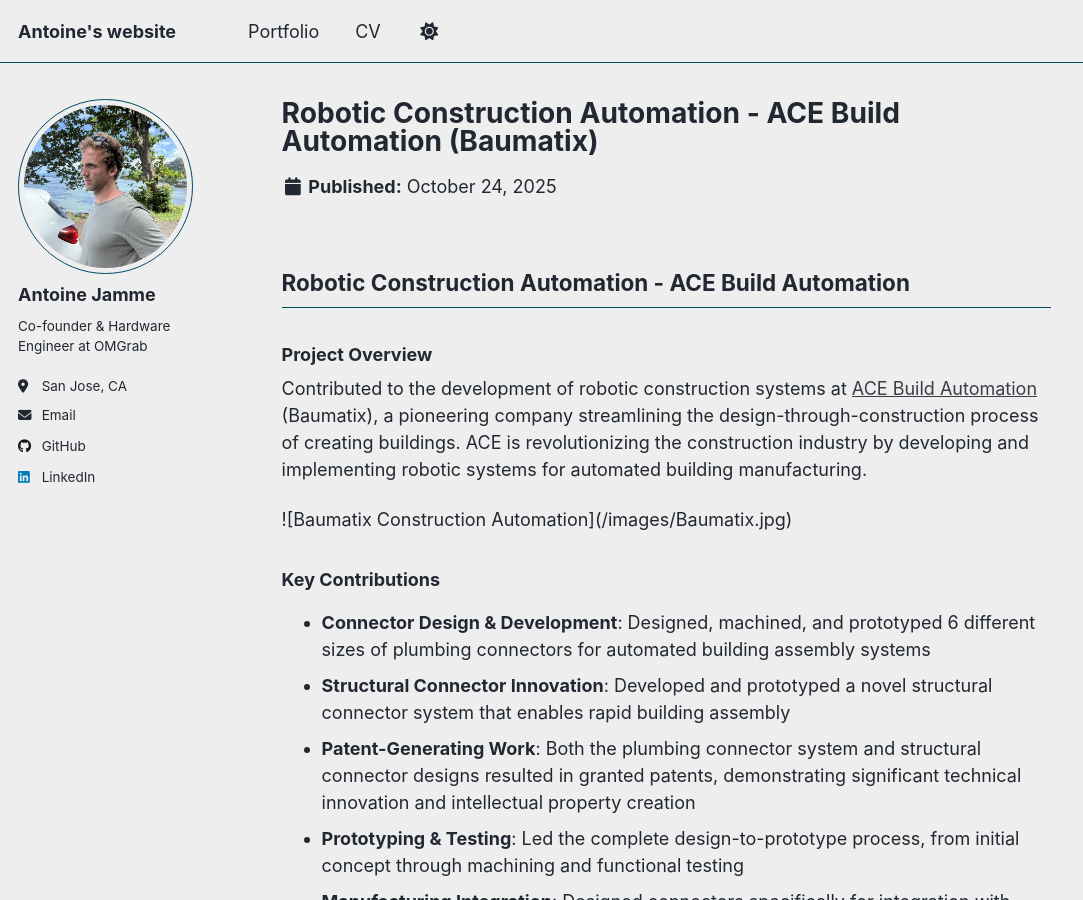
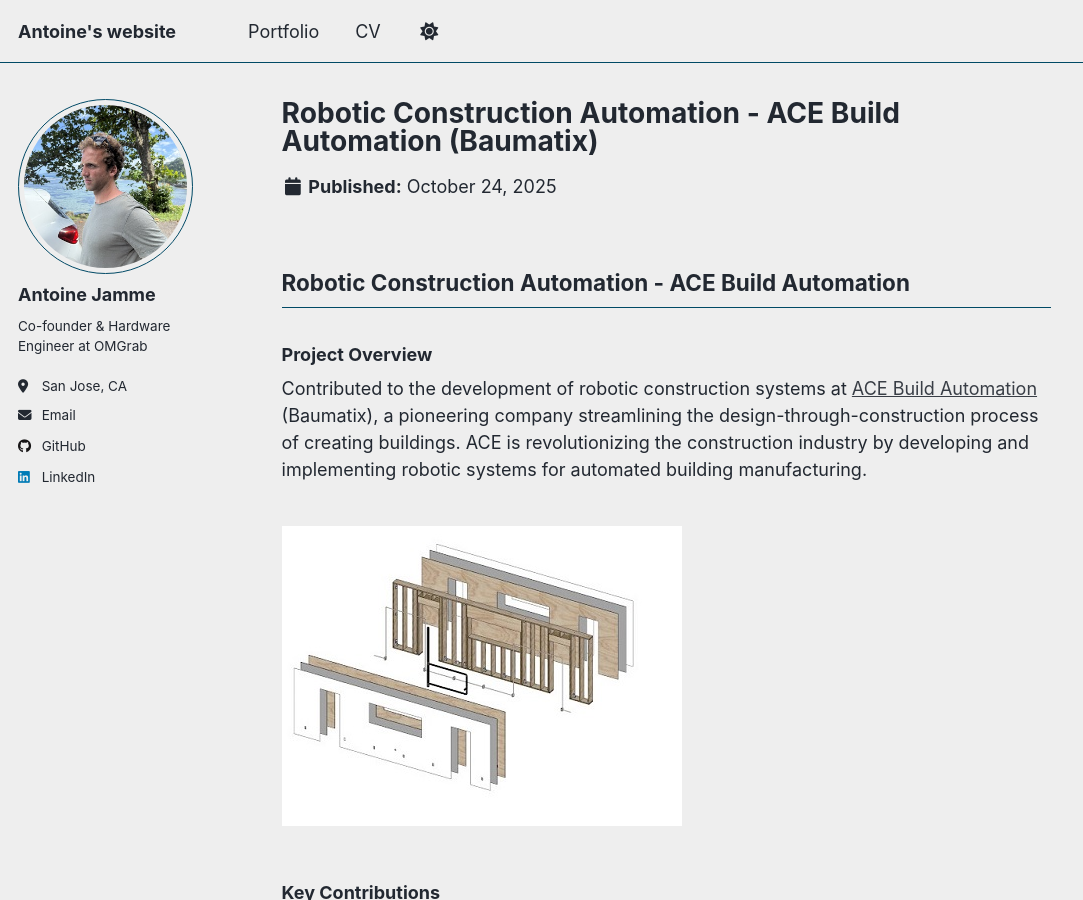
Before and after one commit to AntoineJamme/antoinejamme.github.io, a Jekyll site: the page built from _portfolio/portfolio-4.html, in a window 1280 px wide and 900 px high. Shown: the whole window, without its empty margins (0-1083 px from the left). Built offline with Jekyll 4.4.1, drawn with Linux system fonts in a browser that asks for light colours; a script that is not in the unit is left out.

Commit message:
Fix Baumatix.jpg image display in portfolio-4 by adding to excerpt and using proper HTML img tag

```diff
--- a/_portfolio/portfolio-4.html
+++ b/_portfolio/portfolio-4.html
@@ -1,6 +1,6 @@
 ---
 title: "Robotic Construction Automation - ACE Build Automation (Baumatix)"
-excerpt: "Developing robotic systems for automated building manufacturing and construction"
+excerpt: "Developing robotic systems for automated building manufacturing and construction<br/><img src='/images/Baumatix.jpg'>"
 collection: portfolio
 ---
 
@@ -10,7 +10,7 @@ collection: portfolio
 
 <p>Contributed to the development of robotic construction systems at <a href="https://acebuildautomation.com/">ACE Build Automation</a> (Baumatix), a pioneering company streamlining the design-through-construction process of creating buildings. ACE is revolutionizing the construction industry by developing and implementing robotic systems for automated building manufacturing.</p>
 
-![Baumatix Construction Automation](/images/Baumatix.jpg)
+<img src="/images/Baumatix.jpg" alt="Baumatix Construction Automation" style="max-width: 100%; height: auto; margin: 20px 0;">
 
 <h3>Key Contributions</h3>
 
```
